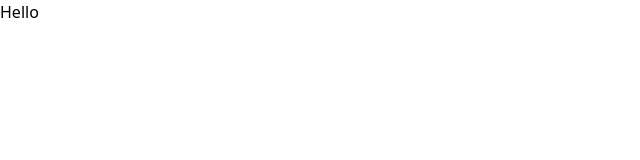
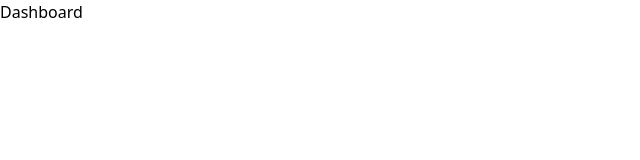
Before and after one commit to vishaltiwari012/BLOG-APP, a React (Vite) app in the folder client/: page /dashboard in a window 1280 px wide. Shown: the top 160 px of the page, without its empty margins (0-640 px from the left). Built offline with nearby package versions, Linux system fonts and the light colour scheme.

Commit message:
create pages and routes

```diff
--- a/client/package.json
+++ b/client/package.json
@@ -11,7 +11,8 @@
   },
   "dependencies": {
     "react": "^18.2.0",
-    "react-dom": "^18.2.0"
+    "react-dom": "^18.2.0",
+    "react-router-dom": "^6.22.3"
   },
   "devDependencies": {
     "@types/react": "^18.2.66",
--- a/client/src/App.jsx
+++ b/client/src/App.jsx
@@ -1,10 +1,23 @@
-import React from 'react'
+import {BrowserRouter as Router, Routes, Route} from 'react-router-dom';
+import Home from './pages/Home';
+import About from './pages/About';
+import SignIn from './pages/SignIn';
+import SignUp from './pages/SignUp';
+import Dashboard from './pages/Dashboard';
+import Projects from './pages/Projects';
 
 const App = () => {
   return (
-    <div className='text-3xl'>
-      Hello
-    </div>
+    <Router>
+      <Routes>
+        <Route path='/' element={<Home/>}></Route>
+        <Route path='/about' element={<About/>}></Route>
+        <Route path='/sign-in' element={<SignIn/>}></Route>
+        <Route path='/sign-up' element={<SignUp/>}></Route>
+        <Route path='/dashboard' element={<Dashboard/>}></Route>
+        <Route path='/projects' element={<Projects/>}></Route>
+      </Routes>
+    </Router>
   )
 }
 
--- /dev/null
+++ b/client/src/pages/About.jsx
@@ -0,0 +1,11 @@
+import React from 'react'
+
+const About = () => {
+  return (
+    <div>
+      About
+    </div>
+  )
+}
+
+export default About
--- /dev/null
+++ b/client/src/pages/Dashboard.jsx
@@ -0,0 +1,11 @@
+import React from 'react'
+
+const Dashboard = () => {
+  return (
+    <div>
+      Dashboard
+    </div>
+  )
+}
+
+export default Dashboard
--- /dev/null
+++ b/client/src/pages/Home.jsx
@@ -0,0 +1,11 @@
+import React from 'react'
+
+const Home = () => {
+  return (
+    <div>
+      Home
+    </div>
+  )
+}
+
+export default Home
--- /dev/null
+++ b/client/src/pages/Projects.jsx
@@ -0,0 +1,11 @@
+import React from 'react'
+
+const Projects = () => {
+  return (
+    <div>
+      Projects
+    </div>
+  )
+}
+
+export default Projects
--- /dev/null
+++ b/client/src/pages/SignIn.jsx
@@ -0,0 +1,11 @@
+import React from 'react'
+
+const SignIn = () => {
+  return (
+    <div>
+      SignIn
+    </div>
+  )
+}
+
+export default SignIn
--- /dev/null
+++ b/client/src/pages/SignUp.jsx
@@ -0,0 +1,11 @@
+import React from 'react'
+
+const SignUp = () => {
+  return (
+    <div>
+      SignUp
+    </div>
+  )
+}
+
+export default SignUp
```
Also changed, not shown: 1 other file (tests, documents, lock files or other folders).
